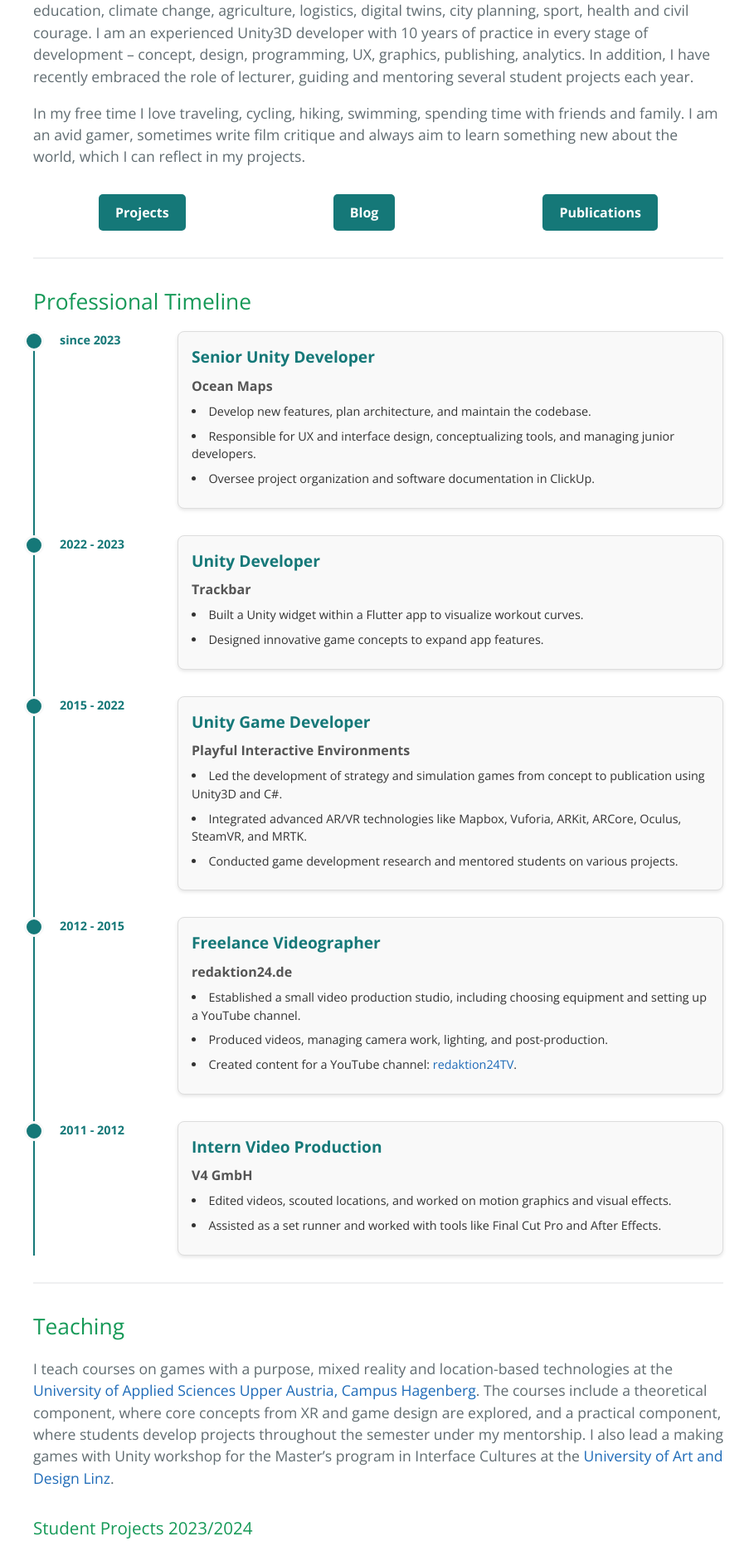
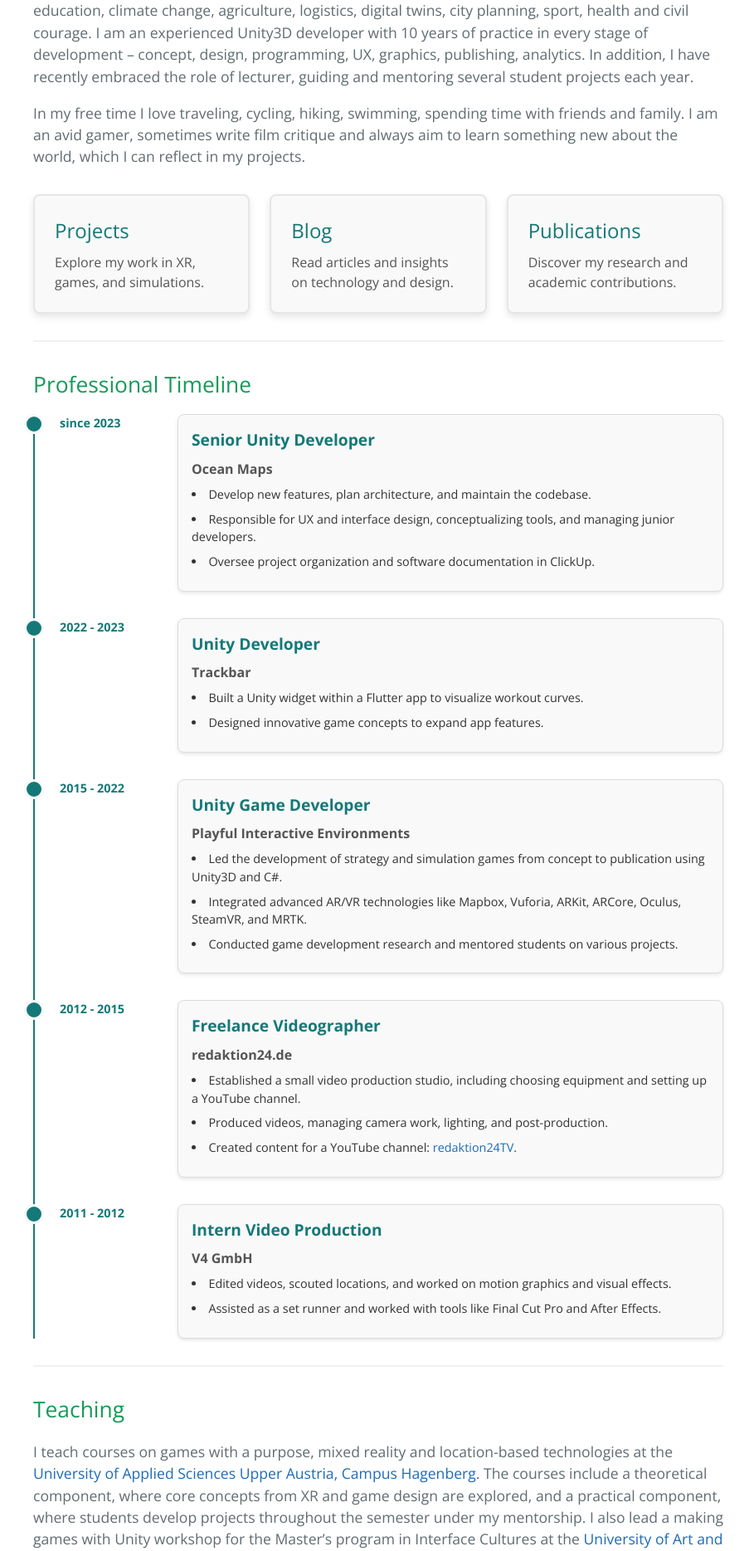
Before and after one commit to GeorgiKostov/georgikostov.github.io, a Jekyll site: the page built from index.md, in a window 1280 px wide, cut to the strip 351-2220 px from the top of the page. Shown: the whole strip at 83% size, without its empty margins (184-1087 px from the left). Built offline with Jekyll 4.4.1, drawn with Linux system fonts in a browser that asks for light colours.

Commit message:
Add internal link cards

```diff
--- a/assets/css/style.scss
+++ b/assets/css/style.scss
@@ -412,3 +412,58 @@
   height: auto;
   border-radius: 8px; /* Optional rounded corners */
 }
+
+
+/* Card Container */
+.link-cards {
+  display: grid;
+  grid-template-columns: repeat(auto-fit, minmax(250px, 1fr)); /* Responsive columns */
+  gap: 1.5rem; /* Space between cards */
+  margin: 2rem 0;
+}
+
+/* Individual Card */
+.link-card {
+  display: block;
+  padding: 1.5rem;
+  text-decoration: none;
+  background-color: #f9f9f9;
+  border: 2px solid #e6e6e6;
+  border-radius: 8px;
+  box-shadow: 0 4px 8px rgba(0, 0, 0, 0.1);
+  transition: transform 0.3s ease, box-shadow 0.3s ease, background-color 0.3s ease;
+}
+
+/* Card Hover Effect */
+.link-card:hover {
+  transform: translateY(-5px);
+  box-shadow: 0 8px 15px rgba(0, 0, 0, 0.2);
+  background-color: #157878;
+  color: #ffffff; /* Ensure text is readable on hover */
+}
+
+/* Card Title */
+.link-card h3 {
+  margin: 0 0 0.5rem;
+  font-size: 1.5rem;
+  color: #157878;
+  transition: color 0.3s ease;
+}
+
+/* Title Hover Effect */
+.link-card:hover h3 {
+  color: #ffffff;
+}
+
+/* Card Description */
+.link-card p {
+  margin: 0;
+  font-size: 1rem;
+  color: #555555;
+  transition: color 0.3s ease;
+}
+
+/* Description Hover Effect */
+.link-card:hover p {
+  color: #ffffff;
+}
--- a/index.md
+++ b/index.md
@@ -28,10 +28,19 @@ In my professional experience I have worked on games and simulations in a variet
 
 In my free time I love traveling, cycling, hiking, swimming, spending time with friends and family. I am an avid gamer, sometimes write film critique and always aim to learn something new about the world, which I can reflect in my projects.
 
-<div class="button-group">
-  <a href="{{ '/pages/projects/' | relative_url }}" class="button-link">Projects</a>
-  <a href="{{ '/pages/blog/' | relative_url }}" class="button-link">Blog</a>
-  <a href="{{ '/pages/publications/' | relative_url }}" class="button-link">Publications</a>
+<div class="link-cards">
+  <a href="{{ '/pages/projects/' | relative_url }}" class="link-card">
+    <h3>Projects</h3>
+    <p>Explore my work in XR, games, and simulations.</p>
+  </a>
+  <a href="{{ '/pages/blog/' | relative_url }}" class="link-card">
+    <h3>Blog</h3>
+    <p>Read articles and insights on technology and design.</p>
+  </a>
+  <a href="{{ '/pages/publications/' | relative_url }}" class="link-card">
+    <h3>Publications</h3>
+    <p>Discover my research and academic contributions.</p>
+  </a>
 </div>
 
 ---
```
Also changed, not shown: 3 other files.
